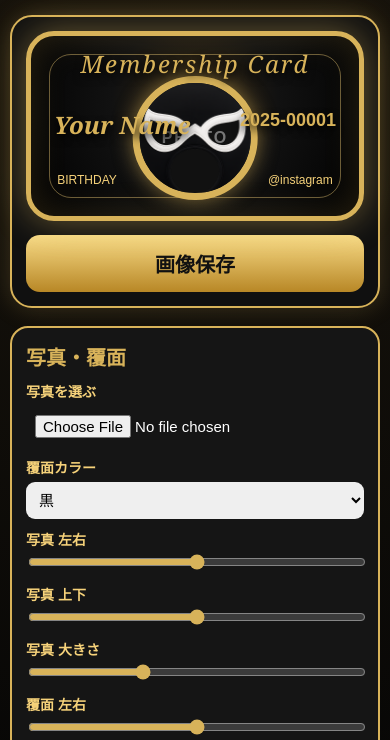
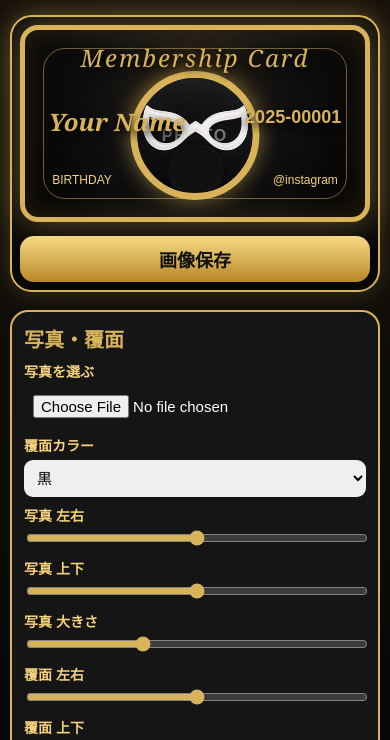
Before and after one commit to rie4649/wancard, a plain HTML site: page index.html in a window 390 px wide. Shown: the part 90-830 px from the top of the page. Drawn offline with nearby package versions, Linux system fonts and the light colour scheme.

Commit message:
Update style.css

```diff
--- a/style.css
+++ b/style.css
@@ -292,3 +292,29 @@ input[type=range]{
     grid-template-columns:1fr;
   }
 }
+@media(max-width:520px){
+  .preview-area{
+    position:sticky;
+    top:0;
+    z-index:10;
+    padding:8px;
+    background:#080808;
+  }
+
+  .card{
+    border-radius:18px;
+  }
+
+  .save-btn{
+    padding:10px;
+    font-size:18px;
+  }
+
+  .box{
+    padding:12px;
+  }
+
+  label{
+    margin-top:8px;
+  }
+}
```
